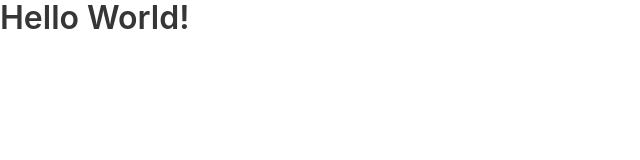
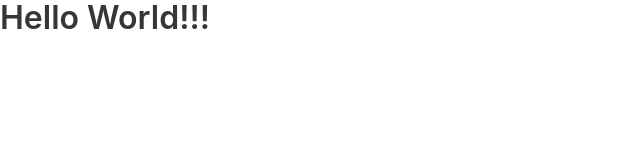
Before and after one commit to BenBenharrat/todolist-vuejs, a Vue app: page / in a window 1280 px wide. Shown: the top 160 px of the page, without its empty margins (0-640 px from the left). Built offline with nearby package versions, Linux system fonts and the light colour scheme.

Commit message:
link TodoListInputText.vue with other components

```diff
--- a/src/components/TodoList.vue
+++ b/src/components/TodoList.vue
@@ -1,9 +1,15 @@
 <template>
-  <h1 class="title">Hello World!</h1>
+  <TodoListInputText />
 </template>
 
 <script>
-export default {};
+import TodoListInputText from '@/components/TodoListInputText.vue';
+
+export default {
+    components: {
+        TodoListInputText,
+    },
+};
 </script>
 
 <style>
--- a/src/components/TodoListInputText.vue
+++ b/src/components/TodoListInputText.vue
@@ -1,5 +1,5 @@
 <template>
-
+  <h1 class="title">Hello World!!!</h1>
 </template>
 
 <script>
```
